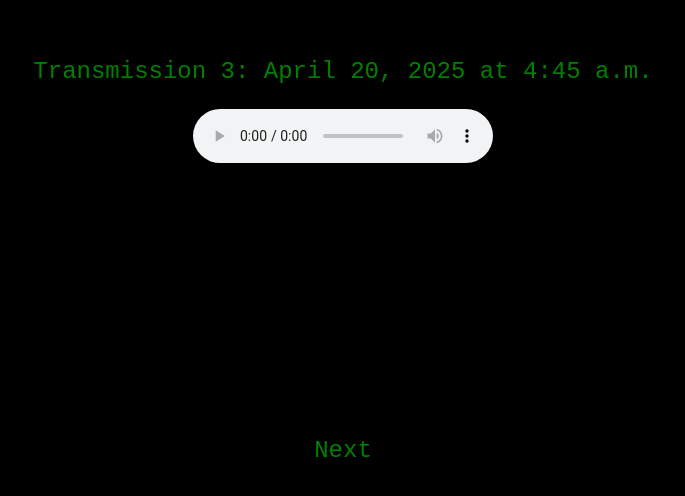
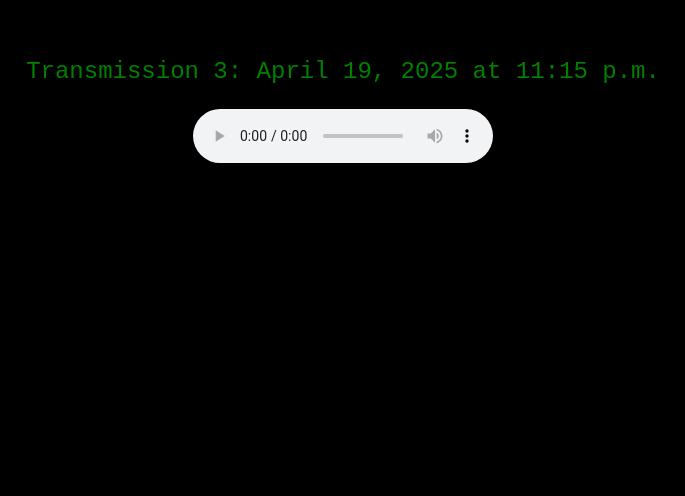
Before and after one commit to jsnfng/easter, a plain HTML site: page clue3.html in a window 1280 px wide. Shown: the part 326-822 px from the top of the page, without its empty margins (297-982 px from the left). Drawn offline with nearby package versions, Linux system fonts and the light colour scheme.

Commit message:
Update clue3.html

```diff
--- a/clue3.html
+++ b/clue3.html
@@ -50,14 +50,11 @@
     </div>
     <div id="second" class="start_hid container">
         <p>
-            Transmission 3: April 20, 2025 at 4:45 a.m.
+            Transmission 3: April 19, 2025 at 11:15 p.m.
         </p>
         <audio controls>
-              <source src="Test.m4a" type="audio/mp4">
+              <source src="Transmission3.m4a" type="audio/mp4">
         </audio>
-    </div>
-    <div id="bottomButton">
-        Next
     </div>
 <script>
     var dots = 0;
```
